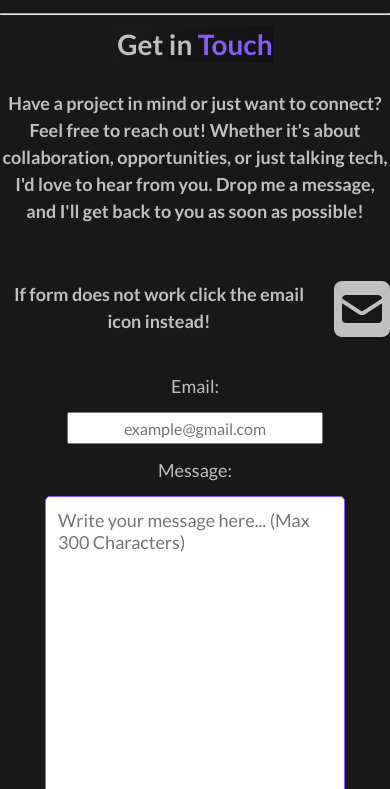
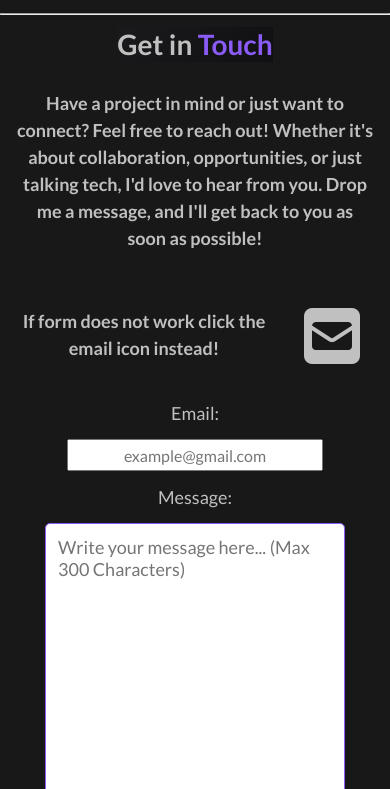
Before and after one commit to Owen-San/Owen-Eportfolio, a plain HTML site: page contact.html in a window 390 px wide. Shown: the part 55-844 px from the top of the page. Drawn offline with Linux system fonts and the light colour scheme.

Commit message:
Fixed mobile responsiveness again

```diff
--- a/style.css
+++ b/style.css
@@ -555,11 +555,14 @@ textarea {
 
 .contact-me__info--para {
     text-align: center;
+    width: 100%;
+    max-width: 600px;
     font-size: 20px;
     font-weight: 700;
     line-height: 1.5;
     margin-bottom: 28px;
     margin-top: 28px;
+    padding: 0 16px;
     animation: fade-up 650ms 400ms backwards;
 }
 
@@ -609,7 +612,8 @@ input::placeholder {
         font-size: 14px;
     }
 
-    .project__description {
+    .project__description,
+    .contact-me__links {
         left: 30px;
         padding-right: 30px;
     }
```
